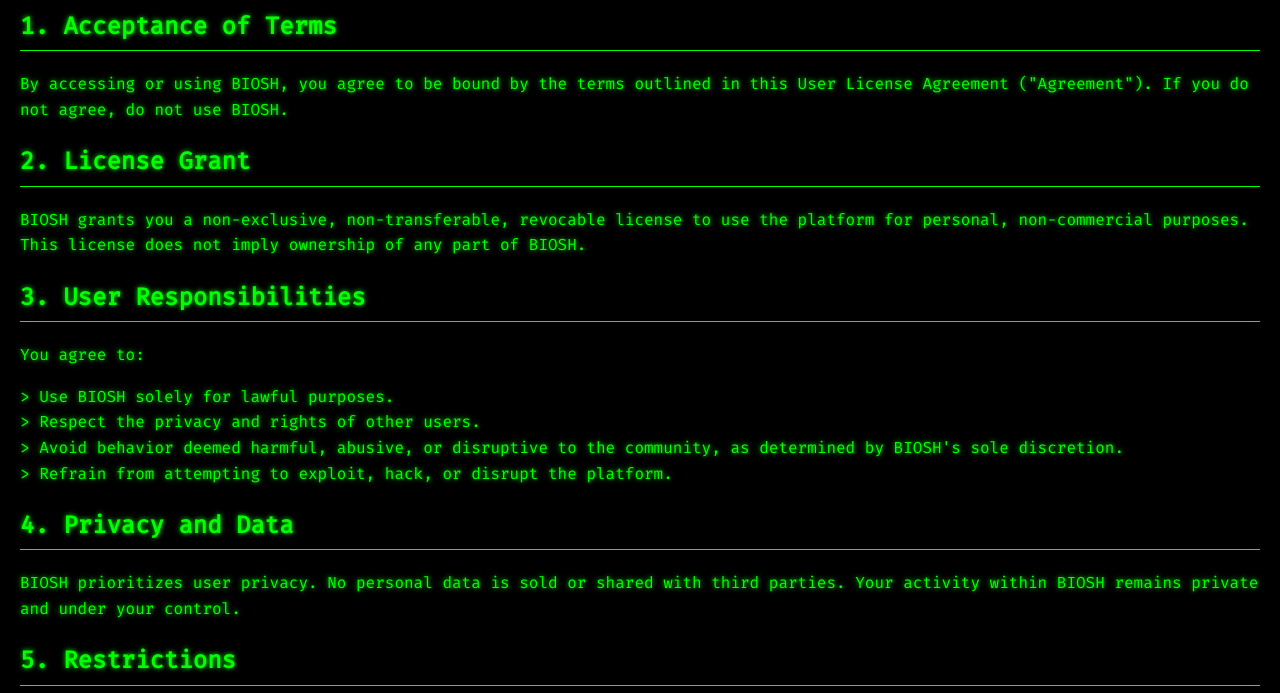
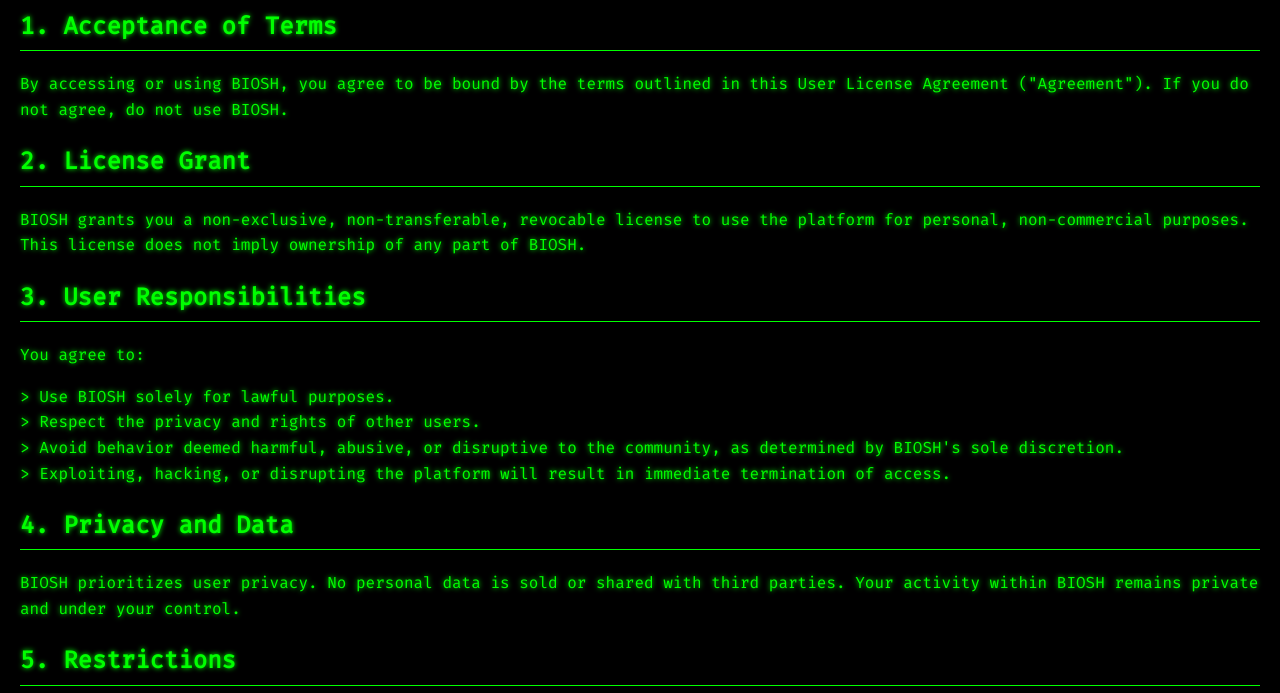
Before and after one commit to bioshofficial/biosh-landing, a plain HTML site: page license.html in a window 1280 px wide. Shown: the part 107-800 px from the top of the page. Drawn offline with Linux system fonts and the light colour scheme.

Commit message:
Update license.html

```diff
--- a/license.html
+++ b/license.html
@@ -57,7 +57,7 @@
             <li>Use BIOSH solely for lawful purposes.</li>
             <li>Respect the privacy and rights of other users.</li>
             <li>Avoid behavior deemed harmful, abusive, or disruptive to the community, as determined by BIOSH's sole discretion.</li>
-            <li>Refrain from attempting to exploit, hack, or disrupt the platform.</li>
+            <li>Exploiting, hacking, or disrupting the platform will result in immediate termination of access.</li>
         </ul>
 
         <h2>4. Privacy and Data</h2>
```
